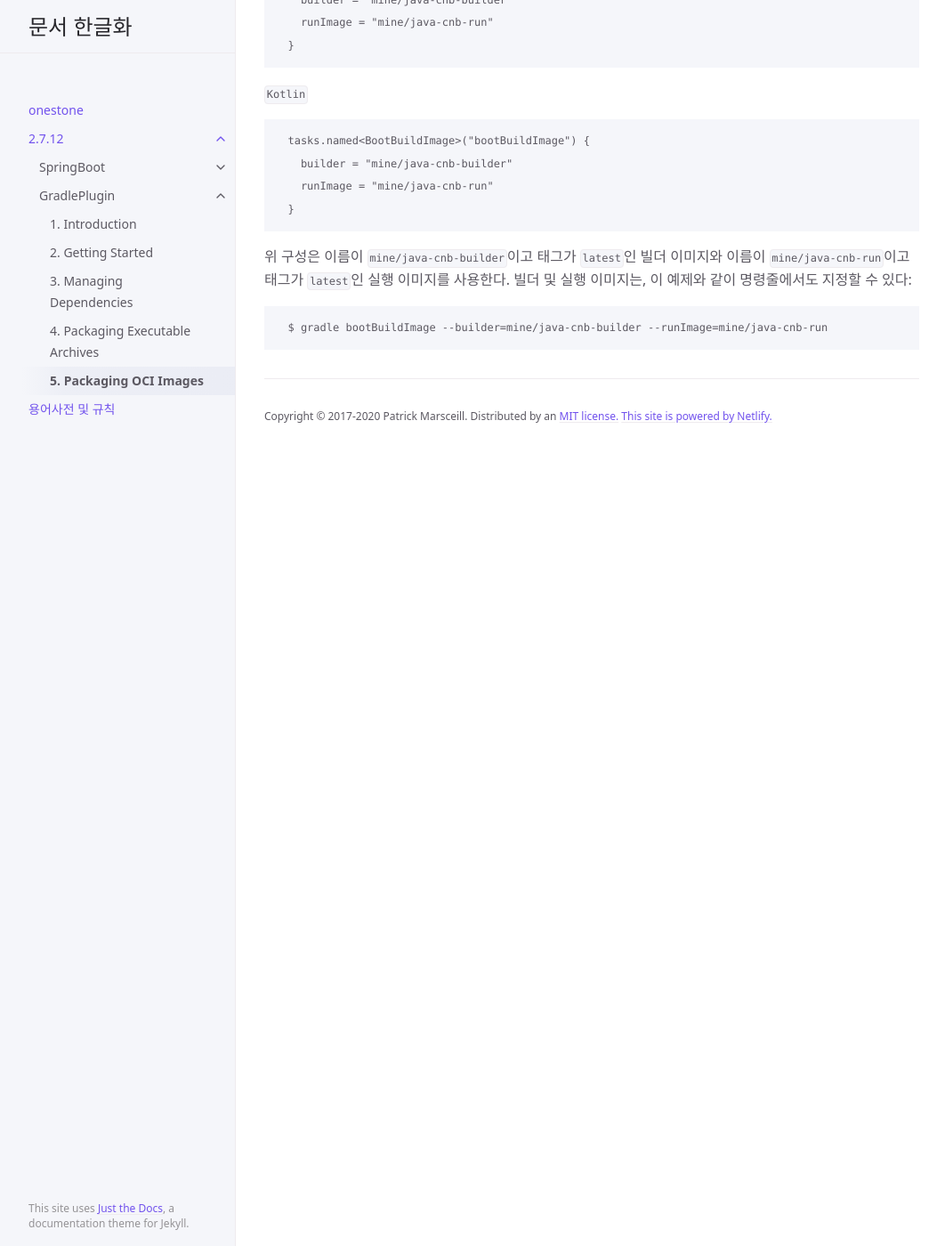
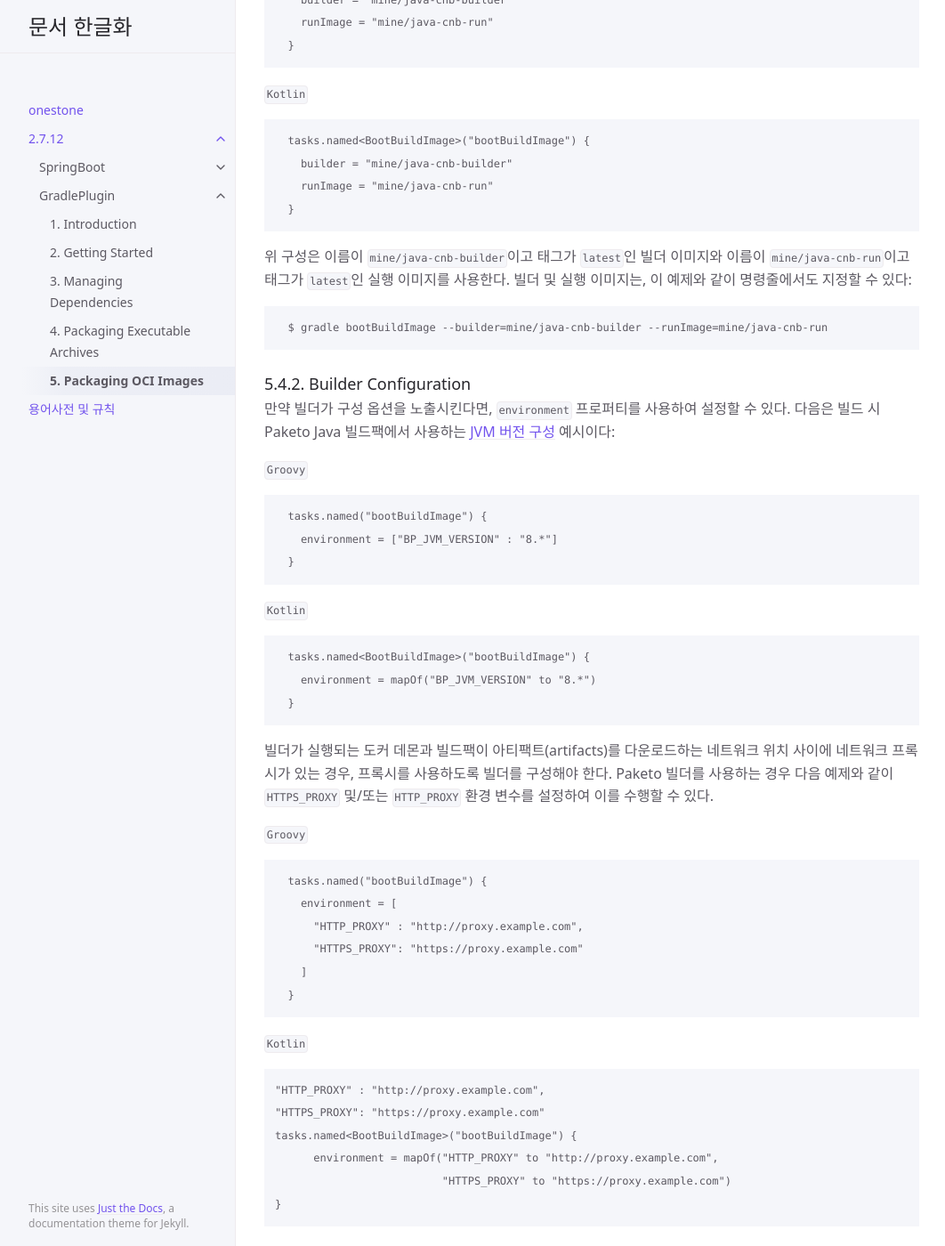
Before and after one commit to onestone9900/onestone9900.github.io, a Jekyll site: the page built from docs/2.7.12/gradle_plugin/5. packaging_OCI_Images.md, in a window 1280 px wide and 1400 px high, scrolled down 5332 px. Shown: the whole window at 89% size, without its empty margins (107-1169 px from the left). Built offline with Jekyll 4.4.1, drawn with Linux system fonts in a browser that asks for light colours.

Commit message:
docs: 5. Packaging OCI Images - 5,4.2.

````diff
--- a/docs/2.7.12/gradle_plugin/5. packaging_OCI_Images.md
+++ b/docs/2.7.12/gradle_plugin/5. packaging_OCI_Images.md
@@ -108,3 +108,41 @@ nav_order: 5
 ```
   $ gradle bootBuildImage --builder=mine/java-cnb-builder --runImage=mine/java-cnb-run
 ```
+
+### 5.4.2. Builder Configuration
+만약 빌더가 구성 옵션을 노출시킨다면, `environment` 프로퍼티를 사용하여 설정할 수 있다.
+다음은 빌드 시 Paketo Java 빌드팩에서 사용하는 [JVM 버전 구성](https://paketo.io/docs/howto/java/) 예시이다:
+
+`Groovy`
+```
+  tasks.named("bootBuildImage") {
+    environment = ["BP_JVM_VERSION" : "8.*"]
+  }
+```
+`Kotlin`
+```
+  tasks.named<BootBuildImage>("bootBuildImage") {
+    environment = mapOf("BP_JVM_VERSION" to "8.*")
+  }
+```
+
+빌더가 실행되는 도커 데몬과 빌드팩이 아티팩트(artifacts)를 다운로드하는 네트워크 위치 사이에 네트워크 프록시가 있는 경우, 프록시를 사용하도록 빌더를 구성해야 한다. Paketo 빌더를 사용하는 경우 다음 예제와 같이 `HTTPS_PROXY` 및/또는 `HTTP_PROXY` 환경 변수를 설정하여 이를 수행할 수 있다.
+
+`Groovy`
+```
+  tasks.named("bootBuildImage") {
+    environment = [
+      "HTTP_PROXY" : "http://proxy.example.com",
+      "HTTPS_PROXY": "https://proxy.example.com"
+    ]
+  }
+```
+`Kotlin`
+```
+"HTTP_PROXY" : "http://proxy.example.com",
+"HTTPS_PROXY": "https://proxy.example.com"
+tasks.named<BootBuildImage>("bootBuildImage") {
+      environment = mapOf("HTTP_PROXY" to "http://proxy.example.com",
+                          "HTTPS_PROXY" to "https://proxy.example.com")
+}
+```
````
